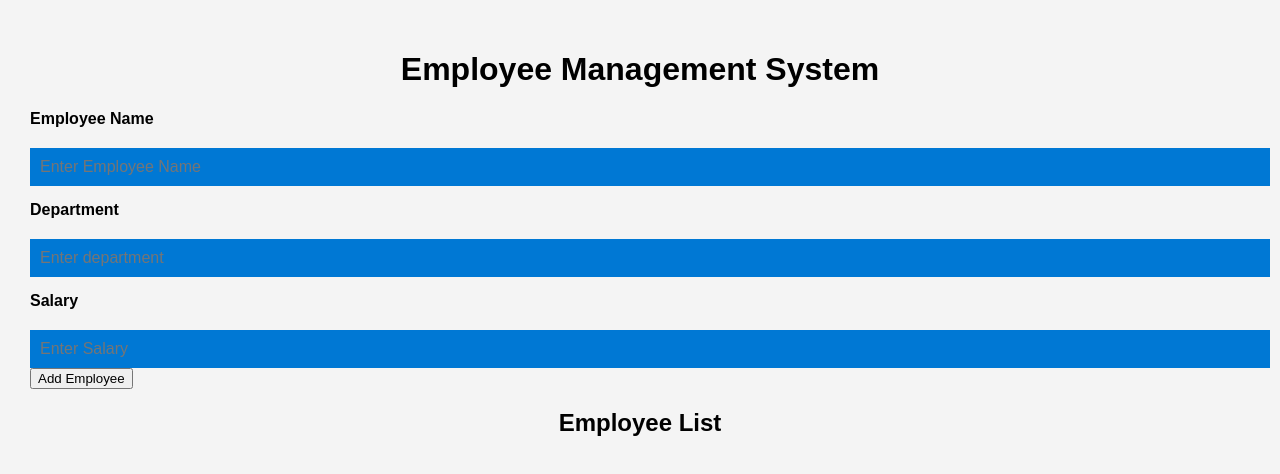
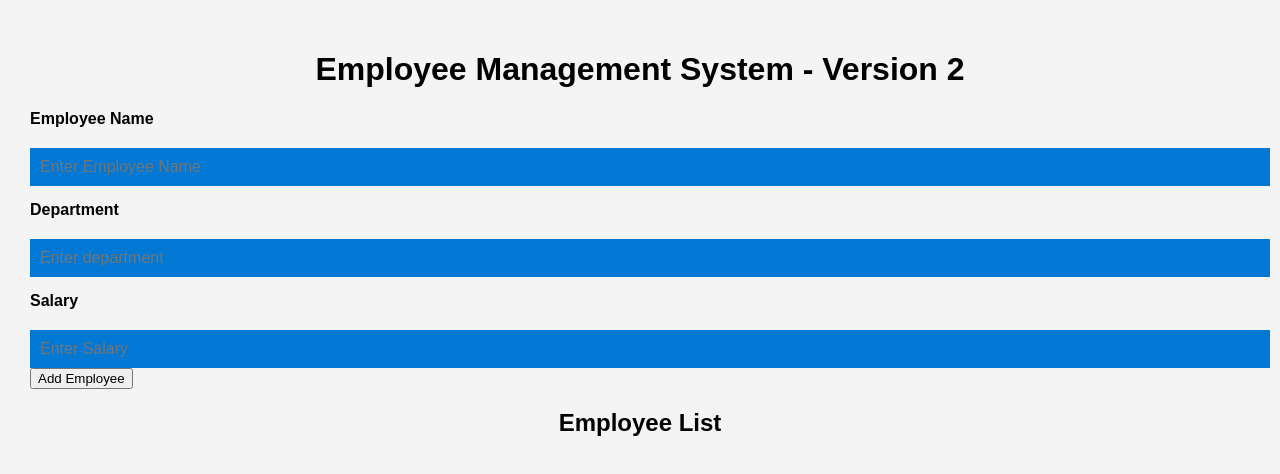
Before and after one commit to Meghana1027/EmployeeManagement, a plain HTML site: page frontend/index.html in a window 1280 px wide. Drawn offline with Linux system fonts and the light colour scheme.

Commit message:
Update frontend to version 2 for rolling deployment

```diff
--- a/frontend/index.html
+++ b/frontend/index.html
@@ -8,7 +8,7 @@
 </head>
 <body>
     <div class="containers">
-        <h1>Employee Management System</h1>
+        <h1>Employee Management System - Version 2</h1>
         <form id="employeeForm">
             <label for="name">Employee Name</label>
             <input
```
